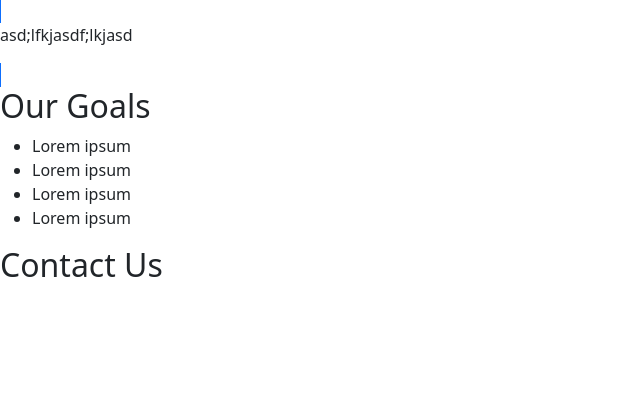
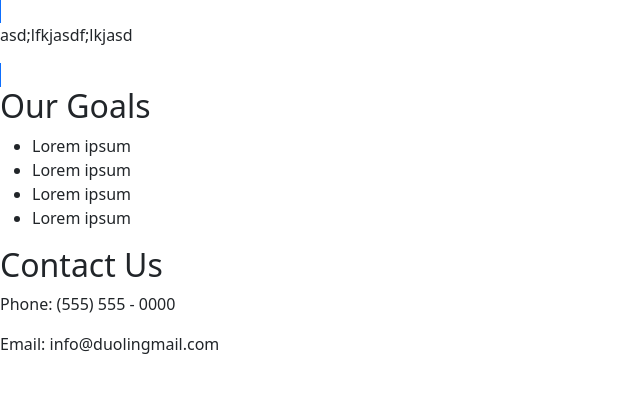
Before and after one commit to uzochi-dimkpa/ITSC-3155_Final-Project_Group-1, a Flask app: page /about in a window 1280 px wide. Shown: the part 113-506 px from the top of the page, without its empty margins (0-640 px from the left). Run offline with Flask 2, Linux system fonts and the light colour scheme; parts of the project's set-up code (start-up, migrations or seed data) failed here and were passed over; some libraries are stand-ins or nearby versions.

Commit message:
Update about.html

```diff
--- a/templates/about.html
+++ b/templates/about.html
@@ -18,6 +18,7 @@
 </ul>
 
 <h2>Contact Us</h2>
-
+<p>Phone: (555) 555 - 0000</p>
+<p>Email: info@duolingmail.com</p>
 
 {% endblock %}
```
